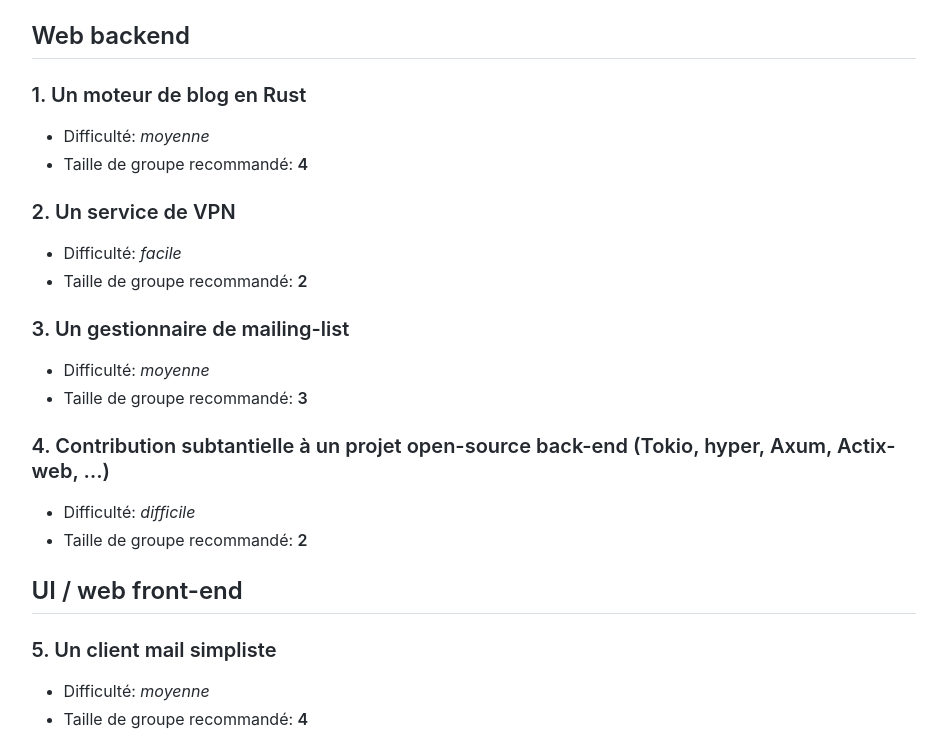
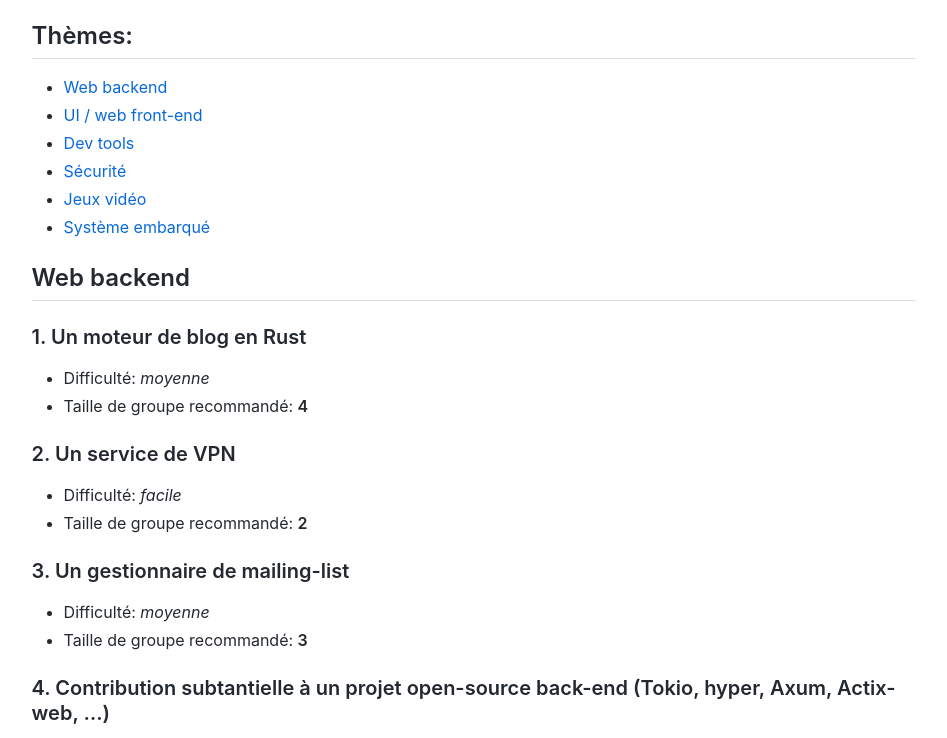
Before and after one commit to StyMaar/ESIEA-Rust, a plain HTML site: page projets.html in a window 1280 px wide. Shown: the part 62-800 px from the top of the page, without its empty margins (166-1113 px from the left). Drawn offline with Linux system fonts and the light colour scheme.

Commit message:
Ajout d'une table des matières à la liste des projets

```diff
--- a/projets.html
+++ b/projets.html
@@ -1059,7 +1059,16 @@ Prism.languages.javascript=Prism.languages.extend("clike",{"class-name":[Prism.l
         </script>
         <div class="markdown-body">
     <h1>Liste de projets:</h1>
-<h2>Web backend</h2>
+<h2>Thèmes:</h2>
+<ul>
+<li><a href="#web-backend">Web backend</a></li>
+<li><a href="#ui-frontend">UI / web front-end</a></li>
+<li><a href="#dev-tools">Dev tools</a></li>
+<li><a href="#s%C3%A9curit%C3%A9">Sécurité</a></li>
+<li><a href="#jeux-videos">Jeux vidéo</a></li>
+<li><a href="#systemes-embarqu%C3%A9s">Système embarqué</a></li>
+</ul>
+<h2><a name="web-backend"></a> Web backend</h2>
 <h3>1. Un moteur de blog en Rust</h3>
 <ul>
 <li>Difficulté: <em>moyenne</em></li>
@@ -1080,7 +1089,7 @@ Prism.languages.javascript=Prism.languages.extend("clike",{"class-name":[Prism.l
 <li>Difficulté: <em>difficile</em></li>
 <li>Taille de groupe recommandé: <strong>2</strong></li>
 </ul>
-<h2>UI / web front-end</h2>
+<h2><a name="ui-frontend"></a> UI / web front-end</h2>
 <h3>5. Un client mail simpliste</h3>
 <ul>
 <li>Difficulté: <em>moyenne</em></li>
@@ -1101,7 +1110,7 @@ Prism.languages.javascript=Prism.languages.extend("clike",{"class-name":[Prism.l
 <li>Difficulté: <em>difficile</em></li>
 <li>Taille de groupe recommandé: <strong>2</strong></li>
 </ul>
-<h2>Dev tools</h2>
+<h2><a name="dev-tools"></a> Dev tools</h2>
 <h3>9. Un outil de tree shaking pour Rust</h3>
 <ul>
 <li>Difficulté: <em>difficile</em></li>
@@ -1117,13 +1126,13 @@ Prism.languages.javascript=Prism.languages.extend("clike",{"class-name":[Prism.l
 <li>Difficulté: <em>difficile</em></li>
 <li>Taille de groupe recommandé: <strong>2</strong></li>
 </ul>
-<h2>Sécurité</h2>
+<h2><a name="sécurité"></a> Sécurité</h2>
 <h3>12. Sandboxing de cargo</h3>
 <ul>
 <li>Difficulté: <em>difficile</em></li>
 <li>Taille de groupe recommandé: <strong>2</strong></li>
 </ul>
-<h2>Jeux vidéo</h2>
+<h2><a name="jeux-videos"></a> Jeux vidéo</h2>
 <h3>13. un RTS (2D ou 3D)</h3>
 <ul>
 <li>Difficulté: <em>difficile</em></li>
@@ -1154,7 +1163,7 @@ Prism.languages.javascript=Prism.languages.extend("clike",{"class-name":[Prism.l
 <li>Difficulté: <em>difficile</em></li>
 <li>Taille de groupe recommandé: <strong>2</strong></li>
 </ul>
-<h2>Système embarqué</h2>
+<h2><a name="systemes-embarqués"></a> Système embarqué</h2>
 <h3>19. Une boite à musique avec un raspberry Pi pico</h3>
 <ul>
 <li>Difficulté: <em>moyenne</em></li>
```
Also changed, not shown: 1 other file.
